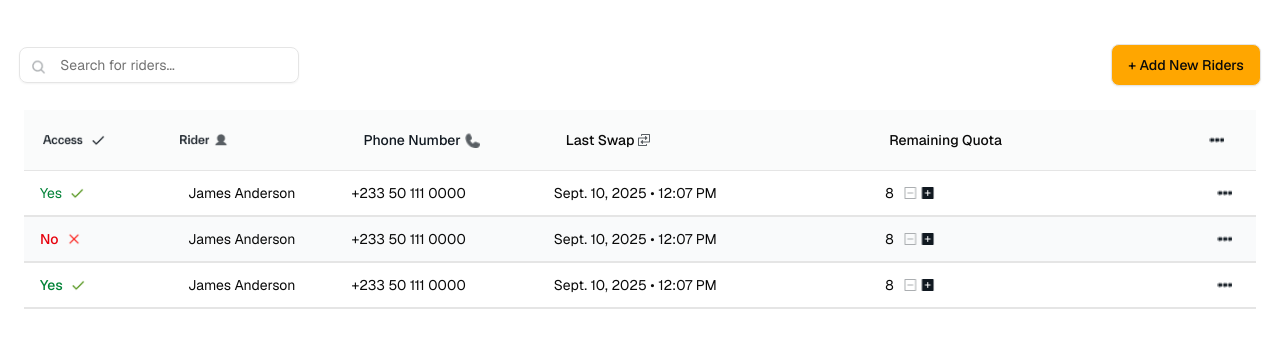
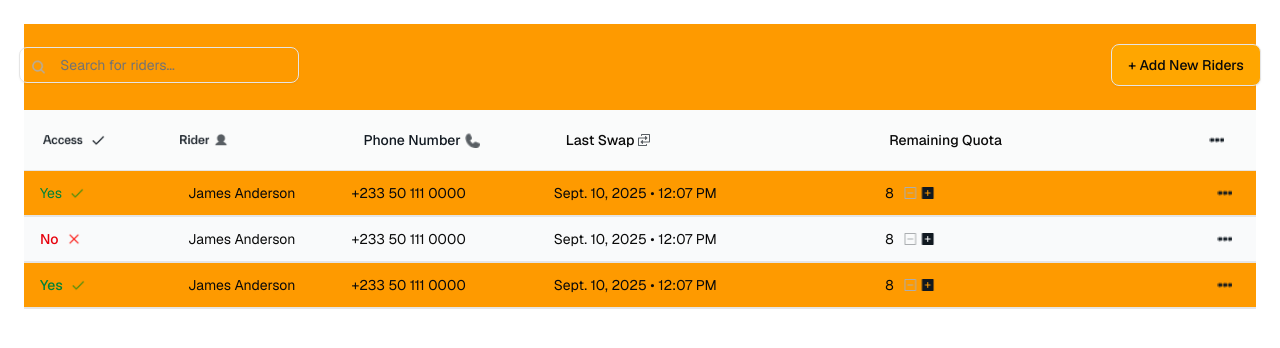
Before and after one commit to victor-kofa/ui-dashboard, a Next.js app: page /featured/dashboard/mainDashboard in a window 1280 px wide. Shown: the top 348 px of the page. Built offline with nearby package versions, Linux system fonts and the light colour scheme.

Commit message:
refactor Header to SearchAdd

```diff
--- a/app/featured/dashboard/mainDashboard/page.tsx
+++ b/app/featured/dashboard/mainDashboard/page.tsx
@@ -1,12 +1,12 @@
 import React from "react";
 
 import DashboardTable from "@/app/shared/components/DashboardTable";
-import Header from "../components/SearchAdd";
+import SearchAdd from "../components/SearchAdd";
 
 export default function MainDashboard() {
   return (
-    <div className="mt-[24px] mx-[24px] mainDashboard">
-      <Header />
+    <div className="mt-[24px] mx-[24px] mainDashboard bg-amber-500">
+      <SearchAdd />
       <DashboardTable />
     </div>
   );
```
